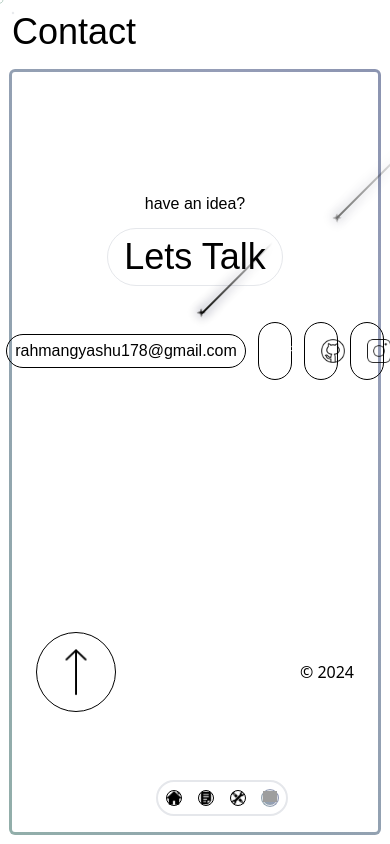
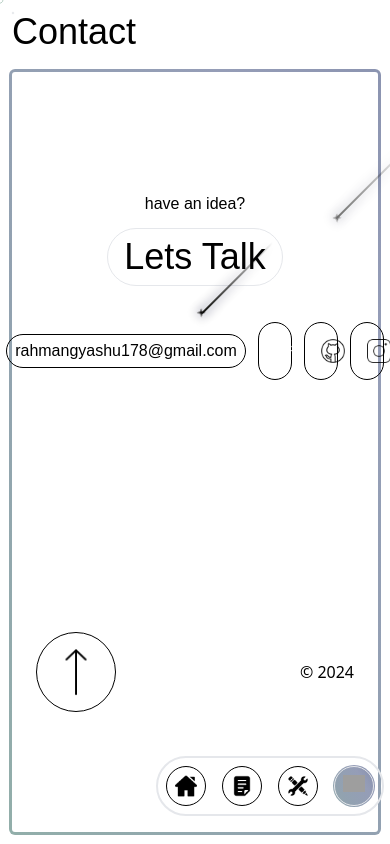
Before and after one commit to NotGyashu/Updated-Portfolio, a React (Create React App) app: page /contact in a window 390 px wide. Built offline with nearby package versions, Linux system fonts and the light colour scheme; grey boxes are pictures that could not be loaded; a web font is replaced by a local one.

Commit message:
making responsive

```diff
--- a/src/subComponents/mainNavbar.js
+++ b/src/subComponents/mainNavbar.js
@@ -80,7 +80,7 @@ function MainNavbar() {
               param === img.name
                 ? "gradient-border-2 border"
                 : "border border-black"
-            } bg-transparent rounded-full lg:p-2 lg:w-10 w-4`}
+            } bg-transparent rounded-full p-2 w-10 `}
             whileHover={{ scale: 1.1 }}
           >
             <Link to={img.link}>
```
